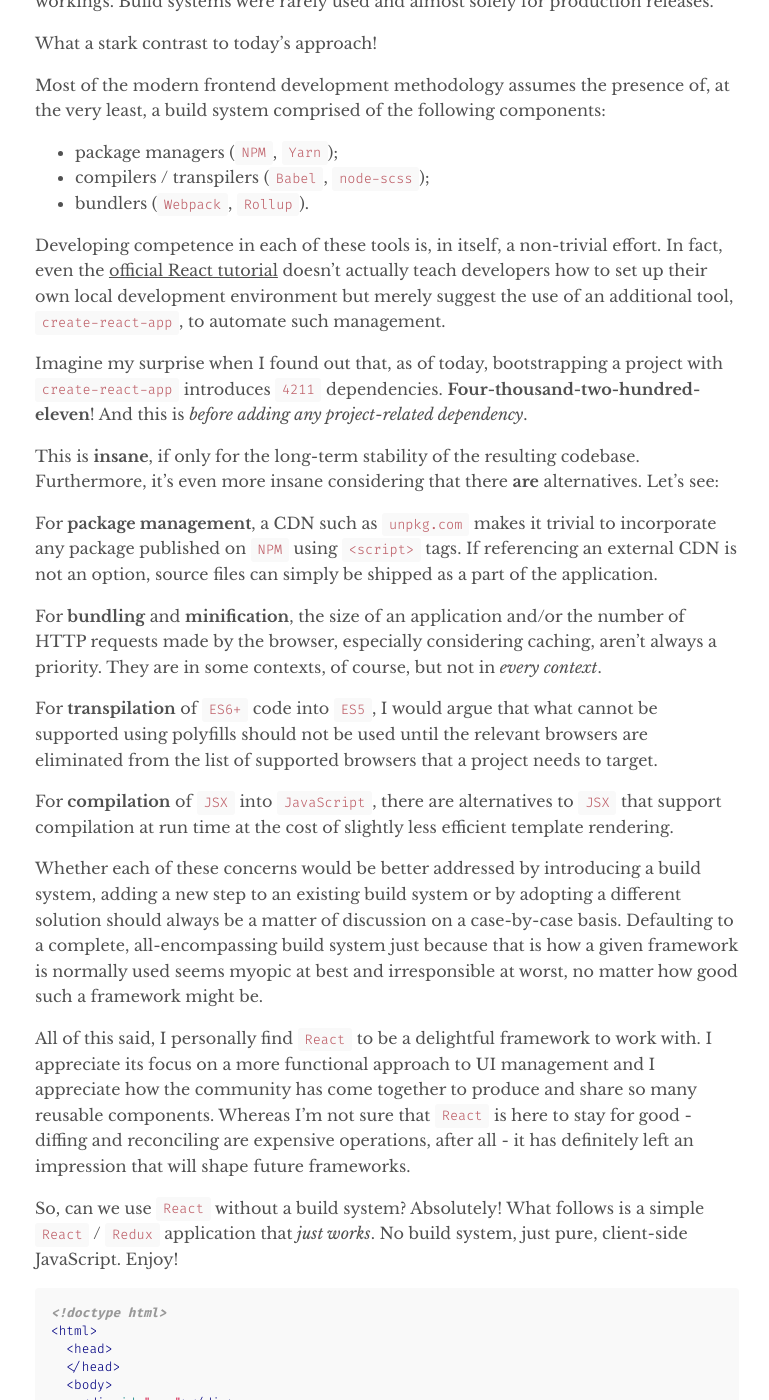
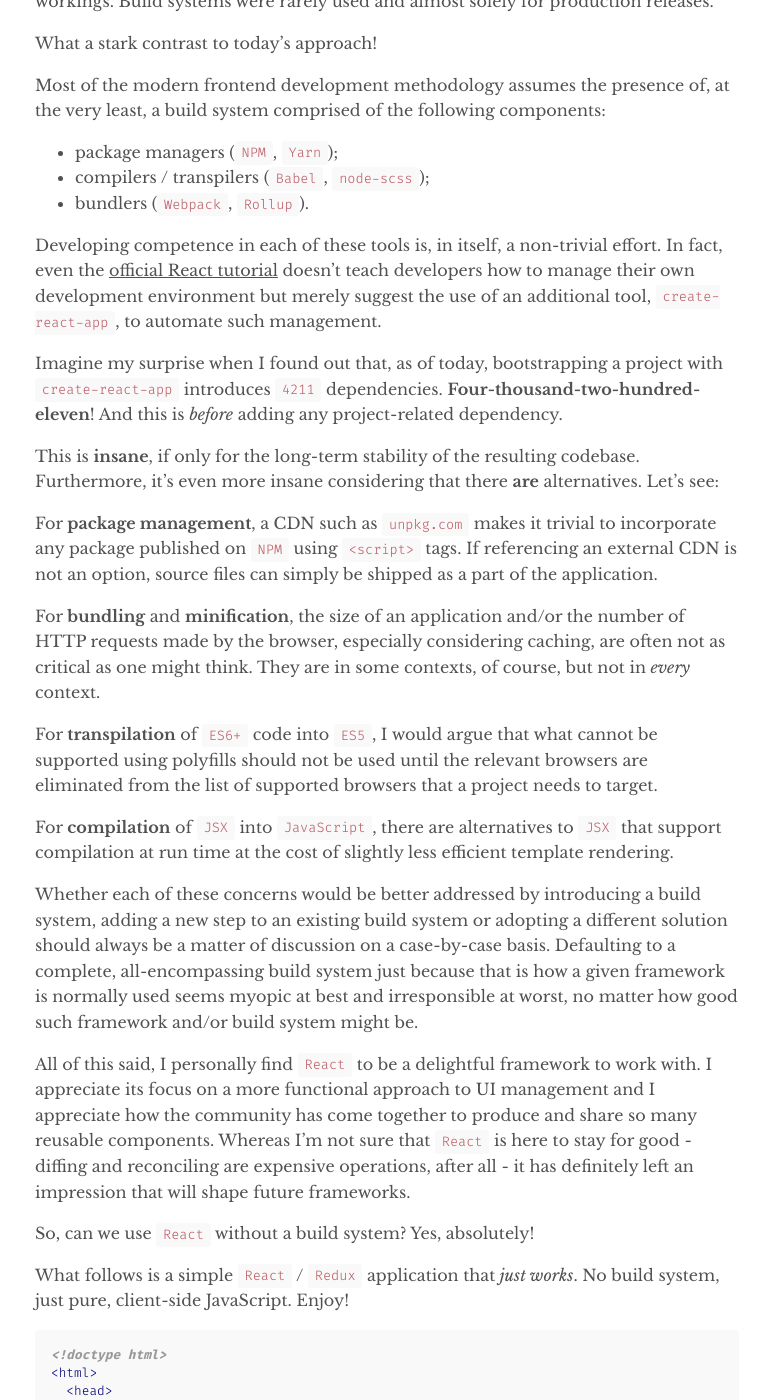
Before and after one commit to jacoscaz/treesandrobots.github.io, a Jekyll site: the page built from _posts/2019-06-16-redux-react-without-bundlers-compilers-package-managers-build-system.md, in a window 1280 px wide and 1400 px high, scrolled down 783 px. Shown: the whole window, without its empty margins (253-1022 px from the left). Built offline with Jekyll 4.4.1, drawn with Linux system fonts in a browser that asks for light colours.

Commit message:
small fixes in latest post

````diff
--- a/_posts/2019-06-16-redux-react-without-bundlers-compilers-package-managers-build-system.md
+++ b/_posts/2019-06-16-redux-react-without-bundlers-compilers-package-managers-build-system.md
@@ -42,14 +42,14 @@
 
 Developing competence in each of these tools is, in itself, a non-trivial
 effort. In fact, even the [official React tutorial](https://reactjs.org/tutorial/tutorial.html#prerequisites)
-doesn't actually teach developers how to set up their own local development
-environment but merely suggest the use of an additional tool,
-`create-react-app`, to automate such management.
+doesn't teach developers how to manage their own development environment
+but merely suggest the use of an additional tool, `create-react-app`, to
+automate such management.
 
 Imagine my surprise when I found out that, as of today, bootstrapping a project
 with `create-react-app` introduces `4211` dependencies.
-__Four-thousand-two-hundred-eleven__! And this is _before adding any
-project-related dependency_.
+__Four-thousand-two-hundred-eleven__! And this is _before_ adding any
+project-related dependency.
 
 This is __insane__, if only for the long-term stability of the resulting
 codebase. Furthermore, it's even more insane considering that there __are__
@@ -62,8 +62,8 @@
 
 For __bundling__ and __minification__, the size of an application and/or the
 number of HTTP requests made by the browser, especially considering caching,
-aren't always a priority. They are in some contexts, of course, but not in
-_every context_.
+are often not as critical as one might think. They are in some contexts, of
+course, but not in _every_ context.
 
 For __transpilation__ of `ES6+` code into `ES5`, I would argue that what cannot
 be supported using polyfills should not be used until the relevant browsers are
@@ -74,11 +74,12 @@
 template rendering.
 
 Whether each of these concerns would be better addressed by introducing a build
-system, adding a new step to an existing build system or by adopting a
+system, adding a new step to an existing build system or adopting a
 different solution should always be a matter of discussion on a case-by-case
 basis. Defaulting to a complete, all-encompassing build system just because
 that is how a given framework is normally used seems myopic at best and
-irresponsible at worst, no matter how good such a framework might be.
+irresponsible at worst, no matter how good such framework and/or build system
+might be.
 
 All of this said, I personally find `React` to be a delightful framework to
 work with. I appreciate its focus on a more functional approach to UI
@@ -87,9 +88,10 @@
 stay for good - diffing and reconciling are expensive operations, after all -
 it has definitely left an impression that will shape future frameworks.
 
-So, can we use `React` without a build system? Absolutely! What follows is a
-simple `React` / `Redux` application that _just works_. No build system,
-just pure, client-side JavaScript. Enjoy!
+So, can we use `React` without a build system? Yes, absolutely!
+
+What follows is a simple `React` / `Redux` application that _just works_. No
+build system, just pure, client-side JavaScript. Enjoy!
 
 ```html
 <!doctype html>
````
